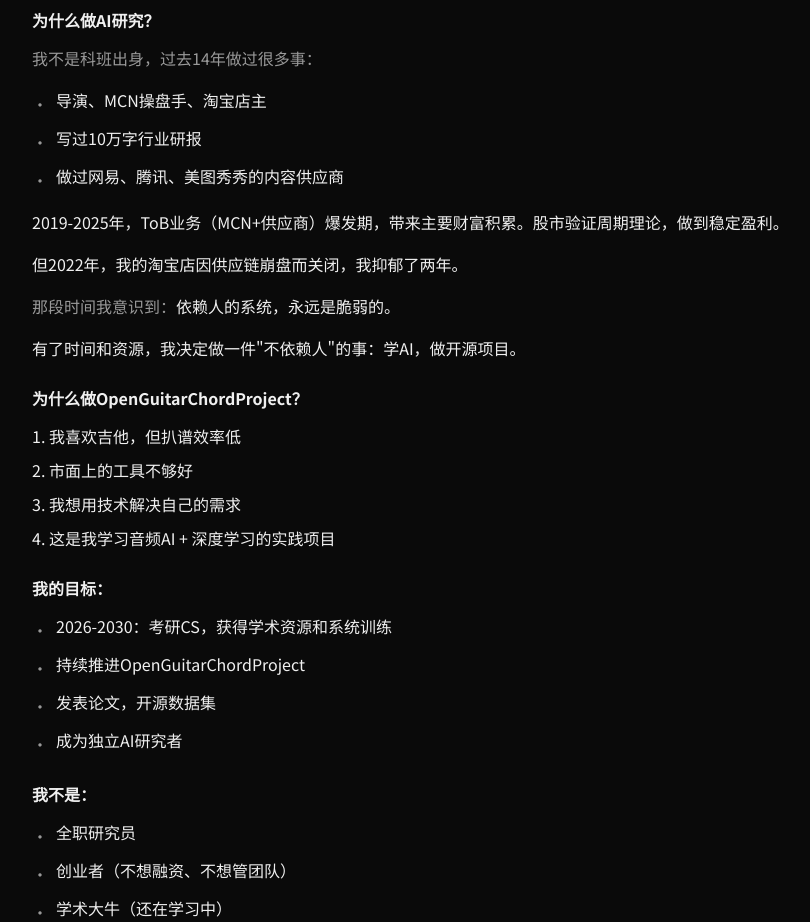
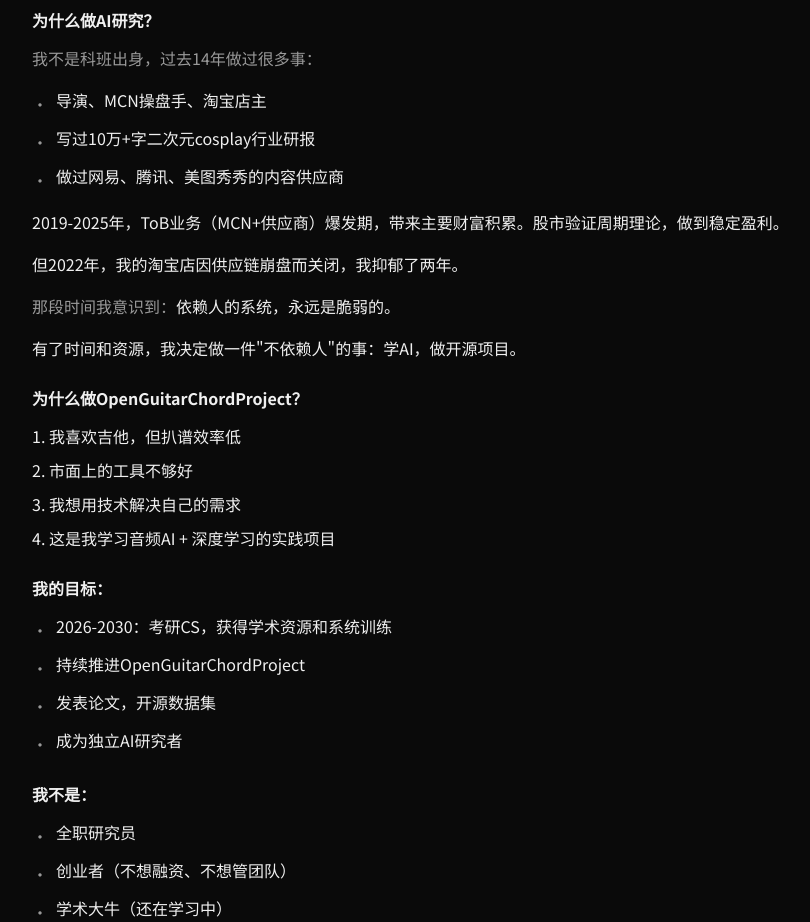
Before and after one commit to Zaosusu/zaosusu.github.io, a React (Vite) app: page / in a window 1280 px wide. Shown: the part 1900-2822 px from the top of the page, without its empty margins (208-1018 px from the left). Built offline with nearby package versions, Linux system fonts and the light colour scheme.

Commit message:
fix AbouteMe

```diff
--- a/src/sections/AboutMe.tsx
+++ b/src/sections/AboutMe.tsx
@@ -26,7 +26,7 @@ export function AboutMe() {
               </li>
               <li className="flex items-start gap-2">
                 <span className="text-text-secondary mt-1">•</span>
-                <span>写过10万字行业研报</span>
+                <span>写过10万+字二次元cosplay行业研报</span>
               </li>
               <li className="flex items-start gap-2">
                 <span className="text-text-secondary mt-1">•</span>
```
